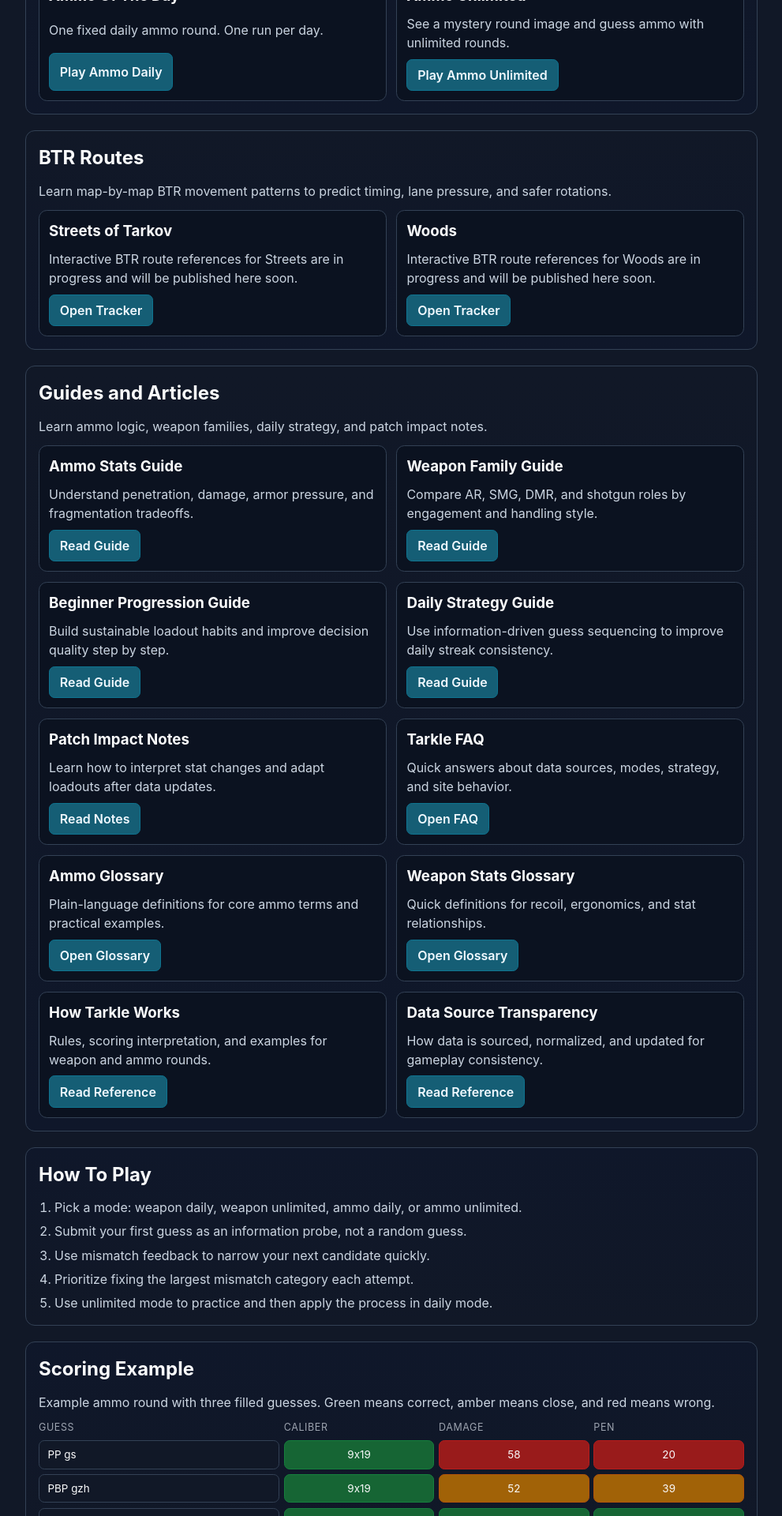
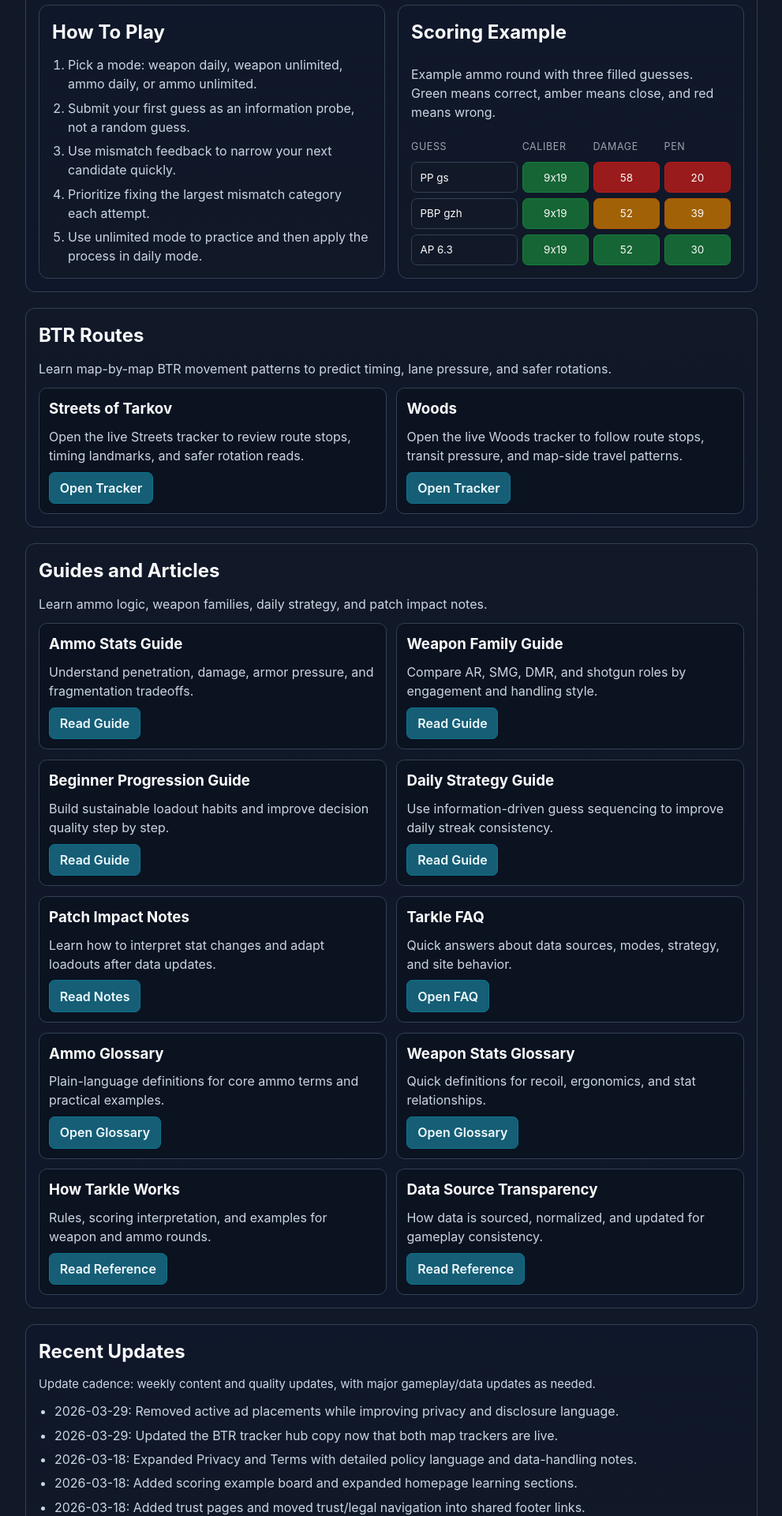
Before and after one commit to FatherPatrick/Tarkle, a React (Vite) app: page / in a window 1280 px wide. Shown: the part 800-2720 px from the top of the page at 79% size, without its empty margins (144-1135 px from the left). Built offline with nearby package versions, Linux system fonts and the light colour scheme; no server answers.

Commit message:
Removing ads for now, Updating homepage

```diff
--- a/src/pages/core/AmmoGamePage.jsx
+++ b/src/pages/core/AmmoGamePage.jsx
@@ -1,5 +1,4 @@
 import { useEffect, useState } from 'react'
-import AdSlot from '../../features/ads/AdSlot'
 import ConfirmLeaveModal from '../../app/components/ConfirmLeaveModal'
 import AmmoGuessBoard from '../../features/tarkle/components/AmmoGuessBoard'
 import AmmoSearchSelect from '../../features/tarkle/components/AmmoSearchSelect'
@@ -77,8 +76,6 @@
 
   return (
     <section className="tarkle">
-      <AdSlot label="Advertisement" minHeight={120} slot="1000000002" />
-
       <GameHeader
         message={message}
         onBackHome={onBackHome}
--- a/src/pages/core/GamePage.jsx
+++ b/src/pages/core/GamePage.jsx
@@ -1,5 +1,4 @@
 import { useEffect, useState } from 'react'
-import AdSlot from '../../features/ads/AdSlot'
 import ConfirmLeaveModal from '../../app/components/ConfirmLeaveModal'
 import GameHeader from '../../features/tarkle/components/GameHeader'
 import GameResultModal from '../../features/tarkle/components/GameResultModal'
@@ -76,8 +75,6 @@
 
   return (
     <section className="tarkle">
-      <AdSlot label="Advertisement" minHeight={120} slot="1000000002" />
-
       <GameHeader
         message={message}
         onBackHome={onBackHome}
--- a/src/pages/core/HomePage.jsx
+++ b/src/pages/core/HomePage.jsx
@@ -1,5 +1,3 @@
-import AdSlot from '../../features/ads/AdSlot'
-
 function HomePage() {
   return (
     <section className="home-landing">
@@ -17,8 +15,6 @@
           numbers, each guess helps you learn patterns you can reuse in future rounds.
         </p>
       </section>
-
-      <AdSlot label="Sponsored" minHeight={130} slot="1000000001" />
 
       <section className="content-hub" aria-label="Guessing games">
         <h2>Guessing Games</h2>
@@ -59,6 +55,56 @@
             </a>
           </article>
         </div>
+        <div className="home-guessing-details">
+          <section className="home-info-block" aria-label="How to play">
+            <h2>How To Play</h2>
+            <ol>
+              <li>Pick a mode: weapon daily, weapon unlimited, ammo daily, or ammo unlimited.</li>
+              <li>Submit your first guess as an information probe, not a random guess.</li>
+              <li>Use mismatch feedback to narrow your next candidate quickly.</li>
+              <li>Prioritize fixing the largest mismatch category each attempt.</li>
+              <li>Use unlimited mode to practice and then apply the process in daily mode.</li>
+            </ol>
+          </section>
+
+          <section className="home-info-block" aria-label="Scoring example">
+            <h2>Scoring Example</h2>
+            <p>
+              Example ammo round with three filled guesses. Green means correct, amber means close,
+              and red means wrong.
+            </p>
+
+            <div className="home-scoring-example" role="img" aria-label="Example filled ammo guesses with feedback colors">
+              <div className="home-scoring-row home-scoring-row--head">
+                <span>Guess</span>
+                <span>Caliber</span>
+                <span>Damage</span>
+                <span>Pen</span>
+              </div>
+
+              <div className="home-scoring-row">
+                <span className="home-score-cell home-score-cell--name">PP gs</span>
+                <span className="home-score-cell home-score-cell--correct">9x19</span>
+                <span className="home-score-cell home-score-cell--wrong">58</span>
+                <span className="home-score-cell home-score-cell--wrong">20</span>
+              </div>
+
+              <div className="home-scoring-row">
+                <span className="home-score-cell home-score-cell--name">PBP gzh</span>
+                <span className="home-score-cell home-score-cell--correct">9x19</span>
+                <span className="home-score-cell home-score-cell--close">52</span>
+                <span className="home-score-cell home-score-cell--close">39</span>
+              </div>
+
+              <div className="home-scoring-row">
+                <span className="home-score-cell home-score-cell--name">AP 6.3</span>
+                <span className="home-score-cell home-score-cell--correct">9x19</span>
+                <span className="home-score-cell home-score-cell--correct">52</span>
+                <span className="home-score-cell home-score-cell--correct">30</span>
+              </div>
+            </div>
+          </section>
+        </div>
       </section>
 
       <section className="content-hub" aria-label="BTR routes">
@@ -70,7 +116,7 @@
         <div className="content-hub-grid">
           <article className="content-hub-card btr-route-card">
             <h3>Streets of Tarkov</h3>
-            <p>Interactive BTR route references for Streets are in progress and will be published here soon.</p>
+            <p>Open the live Streets tracker to review route stops, timing landmarks, and safer rotation reads.</p>
             <a className="content-hub-link" href="/reference/streets-btr-tracker">
               Open Tracker
             </a>
@@ -78,7 +124,7 @@
 
           <article className="content-hub-card btr-route-card">
             <h3>Woods</h3>
-            <p>Interactive BTR route references for Woods are in progress and will be published here soon.</p>
+            <p>Open the live Woods tracker to follow route stops, transit pressure, and map-side travel patterns.</p>
             <a className="content-hub-link" href="/reference/woods-btr-tracker">
               Open Tracker
             </a>
@@ -176,66 +222,18 @@
         </div>
       </section>
 
-      <section className="home-info-block" aria-label="How to play">
-        <h2>How To Play</h2>
-        <ol>
-          <li>Pick a mode: weapon daily, weapon unlimited, ammo daily, or ammo unlimited.</li>
-          <li>Submit your first guess as an information probe, not a random guess.</li>
-          <li>Use mismatch feedback to narrow your next candidate quickly.</li>
-          <li>Prioritize fixing the largest mismatch category each attempt.</li>
-          <li>Use unlimited mode to practice and then apply the process in daily mode.</li>
-        </ol>
-      </section>
-
-      <section className="home-info-block" aria-label="Scoring example">
-        <h2>Scoring Example</h2>
-        <p>
-          Example ammo round with three filled guesses. Green means correct, amber means close,
-          and red means wrong.
-        </p>
-
-        <div className="home-scoring-example" role="img" aria-label="Example filled ammo guesses with feedback colors">
-          <div className="home-scoring-row home-scoring-row--head">
-            <span>Guess</span>
-            <span>Caliber</span>
-            <span>Damage</span>
-            <span>Pen</span>
-          </div>
-
-          <div className="home-scoring-row">
-            <span className="home-score-cell home-score-cell--name">PP gs</span>
-            <span className="home-score-cell home-score-cell--correct">9x19</span>
-            <span className="home-score-cell home-score-cell--wrong">58</span>
-            <span className="home-score-cell home-score-cell--wrong">20</span>
-          </div>
-
-          <div className="home-scoring-row">
-            <span className="home-score-cell home-score-cell--name">PBP gzh</span>
-            <span className="home-score-cell home-score-cell--correct">9x19</span>
-            <span className="home-score-cell home-score-cell--close">52</span>
-            <span className="home-score-cell home-score-cell--close">39</span>
-          </div>
-
-          <div className="home-scoring-row">
-            <span className="home-score-cell home-score-cell--name">AP 6.3</span>
-            <span className="home-score-cell home-score-cell--correct">9x19</span>
-            <span className="home-score-cell home-score-cell--correct">52</span>
-            <span className="home-score-cell home-score-cell--correct">30</span>
-          </div>
-        </div>
-      </section>
-
       <section className="home-info-block" aria-label="Recent updates">
         <h2>Recent Updates</h2>
         <p className="home-update-rhythm">
           Update cadence: weekly content and quality updates, with major gameplay/data updates as needed.
         </p>
         <ul>
-          <li>2026-03-18: Expanded Privacy and Terms with detailed policy language and ad-data notes.</li>
+          <li>2026-03-29: Removed active ad placements while improving privacy and disclosure language.</li>
+          <li>2026-03-29: Updated the BTR tracker hub copy now that both map trackers are live.</li>
+          <li>2026-03-18: Expanded Privacy and Terms with detailed policy language and data-handling notes.</li>
           <li>2026-03-18: Added scoring example board and expanded homepage learning sections.</li>
           <li>2026-03-18: Added trust pages and moved trust/legal navigation into shared footer links.</li>
           <li>2026-03-18: Added route-level metadata, canonical tags, sitemap, and robots support.</li>
-          <li>2026-03-18: Reduced in-game ad density to keep play views content-forward.</li>
         </ul>
       </section>
 
--- a/src/pages/guides/FaqPage.jsx
+++ b/src/pages/guides/FaqPage.jsx
@@ -65,10 +65,11 @@
         lost when you refresh. This behavior is explained in the privacy information.
       </p>
 
-      <h2>10) Why are there ads on the site?</h2>
+      <h2>10) Are display ads currently enabled?</h2>
       <p>
-        Ads help support hosting, maintenance, and ongoing content updates. The goal is to keep ads
-        moderate while prioritizing readable, useful gameplay content.
+        No. Display ads are currently disabled while the site content and disclosure pages are being
+        improved. If ads are reintroduced later, the Privacy Policy will describe the provider,
+        cookie usage, and relevant user choices.
       </p>
 
       <h2>11) How can I improve daily streak consistency?</h2>
--- a/src/styles/home.css
+++ b/src/styles/home.css
@@ -31,6 +31,13 @@
 .home-update-rhythm {
   color: #93c5fd;
   font-size: 0.93rem;
+}
+
+.home-guessing-details {
+  display: grid;
+  gap: 1rem;
+  grid-template-columns: repeat(auto-fit, minmax(18rem, 1fr));
+  margin-top: 1rem;
 }
 
 .home-info-block ul,
```
Also changed, not shown: src/pages/legal/PrivacyPage.jsx (+33 -19 lines).
